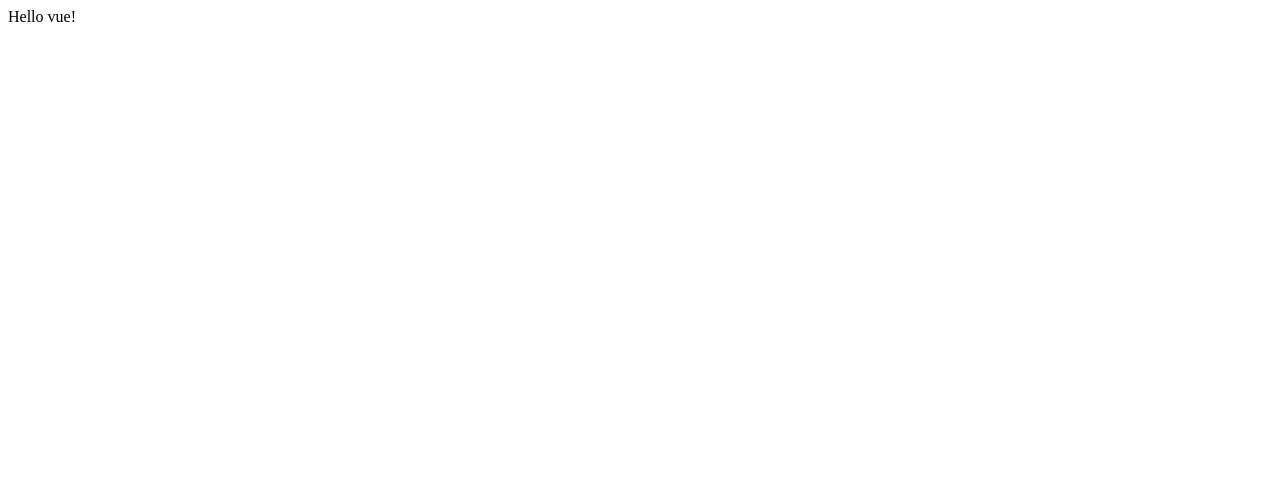
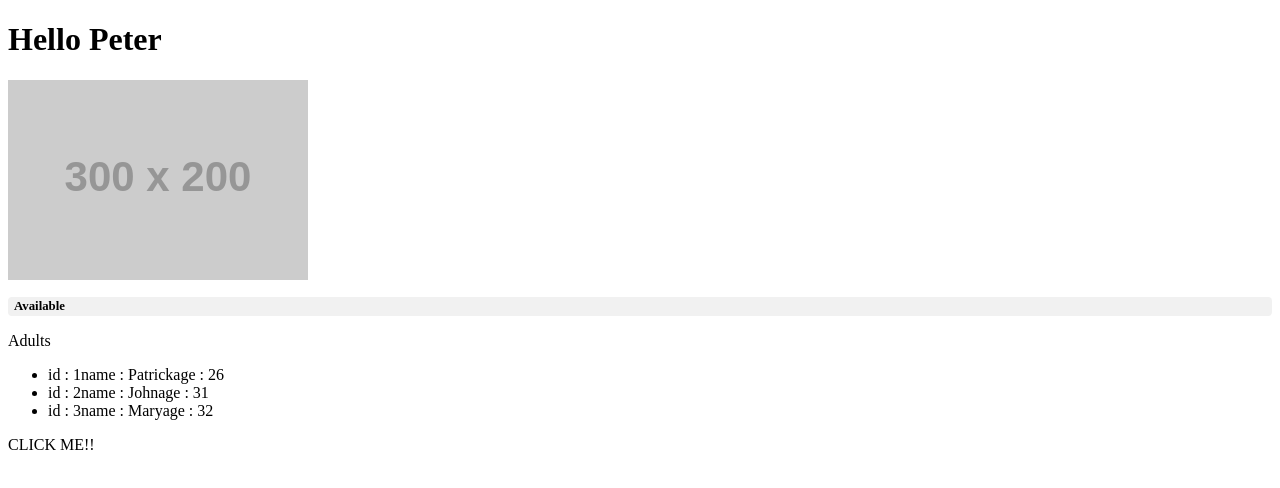
Before and after one commit to ngyvc/582-vue-basics, a plain HTML site: page index.html in a window 1280 px wide. Drawn offline with nearby package versions, Linux system fonts and the light colour scheme; placeholder pictures from the web are drawn by us.

Commit message:
basic setup

```diff
--- a/css/styles.css
+++ b/css/styles.css
@@ -0,0 +1,24 @@
+img {
+    max-width: 300px;
+    height: auto;
+}
+
+.av-label {
+    /* rounded corner label */
+    background-color: #f1f1f1;
+    color: #000;
+    padding: 2px 6px;
+    border-radius: 4px;
+    font-size: 0.8em;
+    font-weight: bold;
+}
+
+.av-label.disabled {
+    background-color: #ddd;
+    color: #aaa;
+}
+
+.students span {
+    display: inline-block;
+    /* width: 5em; */
+}
--- a/index.html
+++ b/index.html
@@ -6,8 +6,29 @@
     <title>Document</title>
     <script src="https://unpkg.com/vue@3/dist/vue.global.js"></script>
     <script src="js/main.js" defer></script>
+    <link rel="stylesheet" href="css/styles.css" />
   </head>
   <body>
-    <div id="app">{{ message }}</div>
+    <div id="app">
+      <h1>{{ message + name }}</h1>
+      <img v-bind:src="imageSrc" :alt="name" />
+
+      <p :class="av" v-if="availability">Available</p>
+      <p :class="nav" v-else>Not Available</p>
+
+      <p v-if="age < 18">Kids</p>
+      <p v-else-if="age > 17 && age < 65">Adults</p>
+      <p v-else>Seniors</p>
+
+      <ul class="students">
+        <li v-for="student in students" :key="student.id">
+          <span v-for="(prop, index) of student">
+            {{ index + " : " + prop }}
+          </span>
+        </li>
+      </ul>
+
+      <div class="btn" v-on:click="action">CLICK ME!!</div>
+    </div>
   </body>
 </html>
--- a/js/main.js
+++ b/js/main.js
@@ -1,10 +1,30 @@
 const { createApp, ref } = Vue;
 
-createApp({
+let app = createApp({
   setup() {
-    const message = ref("Hello vue!");
+    const message = ref("Hello ");
     return {
       message,
     };
   },
+  data() {
+    return {
+      name: "Peter",
+      imageSrc: "https://placehold.co/300x200",
+      availability: true,
+      av: "av-label",
+      nav: "av-label disabled",
+      age: 25,
+      students: [
+        { id: 1, name: "Patrick", age: 26 },
+        { id: 2, name: "John", age: 31 },
+        { id: 3, name: "Mary", age: 32 },
+      ],
+    };
+  },
+  methods: {
+    action() {
+      console.log("Action");
+    },
+  },
 }).mount("#app");
```
